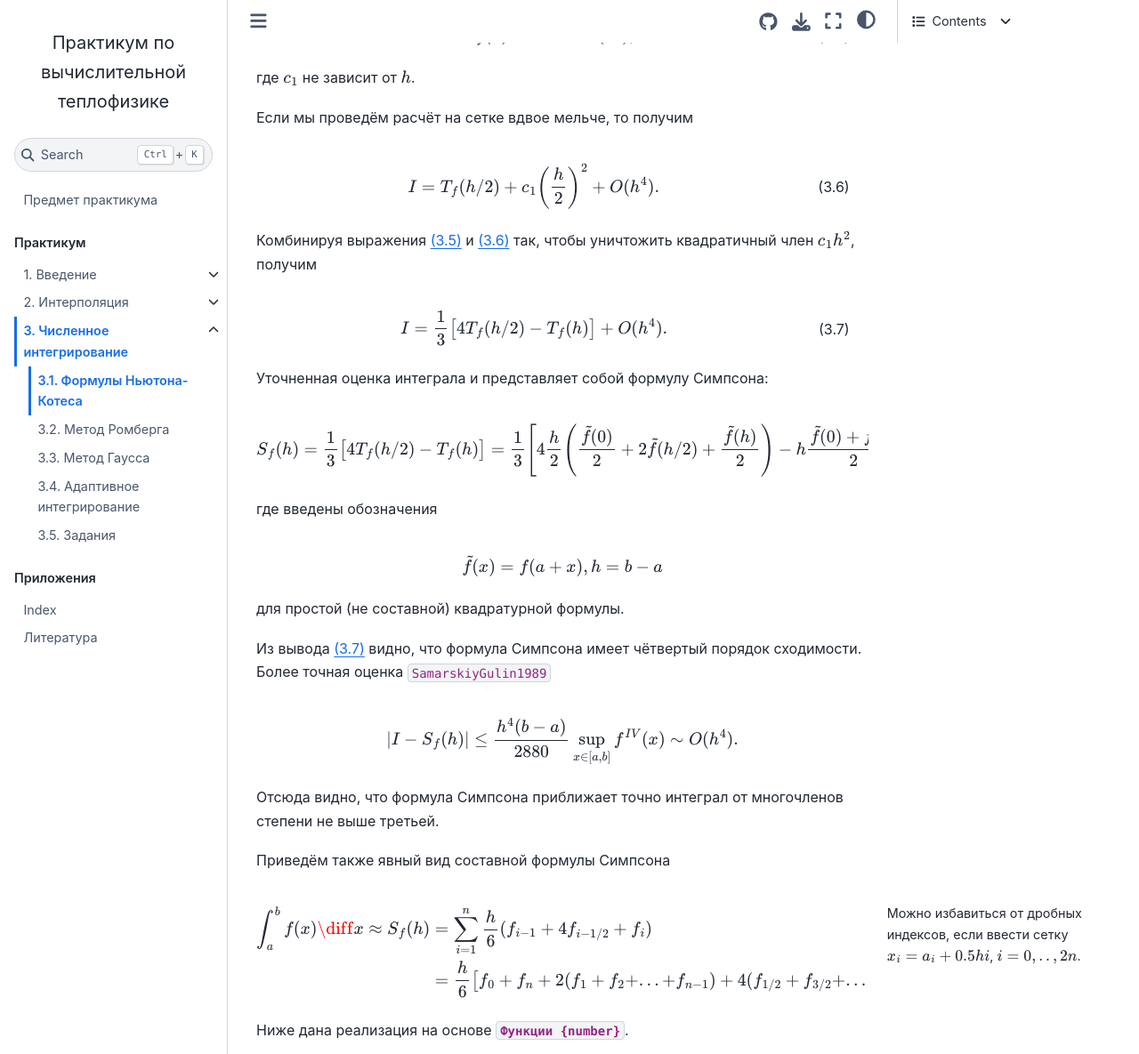
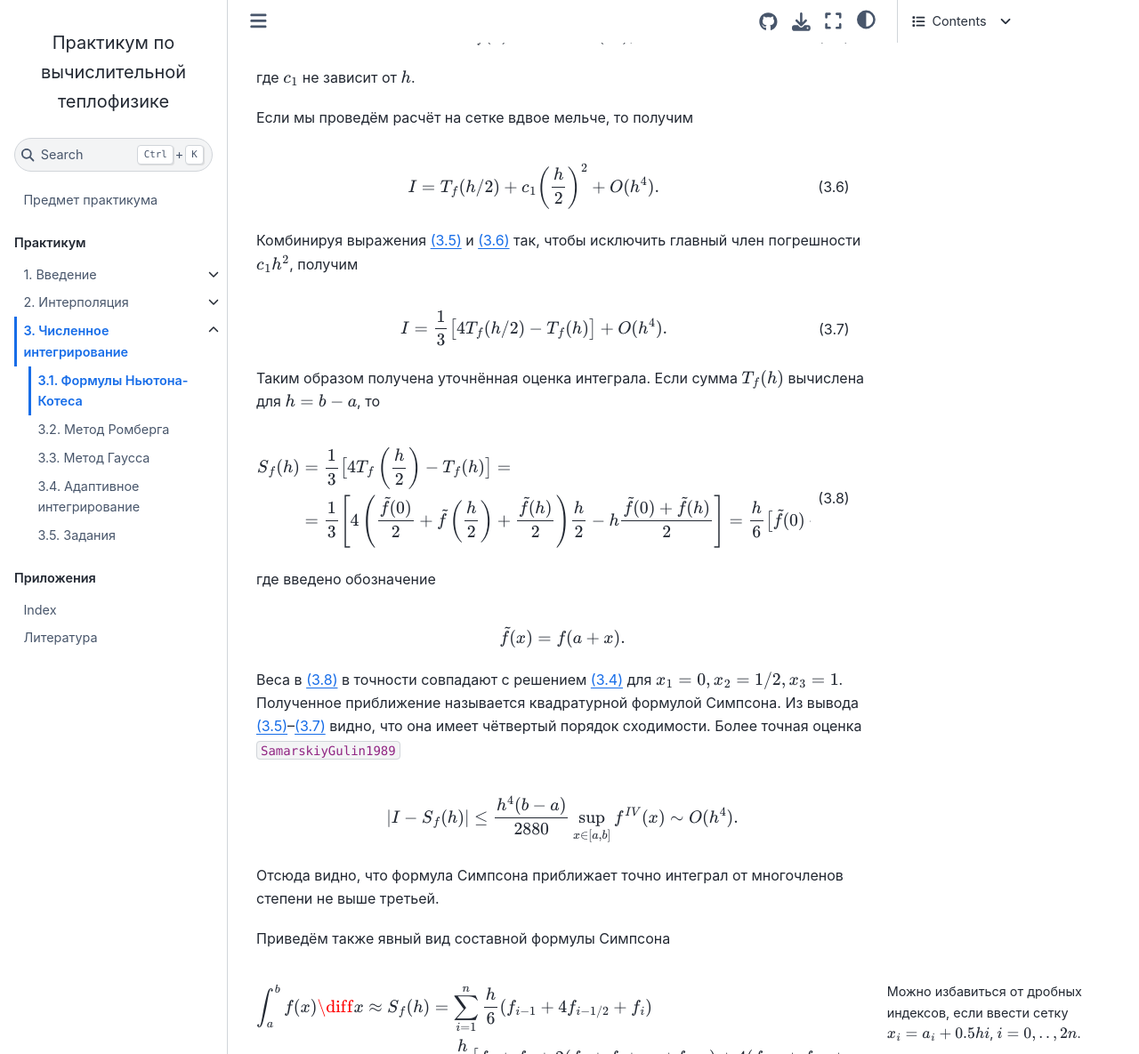
Before and after one commit to stepanzh/computational_thermodynamics, a Jupyter Book: the page built from book/integration/newton_cotes.md, in a window 1280 px wide and 1400 px high, scrolled down 4505 px, cut to the strip 0-1185 px from the top of the window. Shown: the whole strip at 89% size. Built offline with Jupyter Book 1.0.4 settings and Sphinx 7.4.7 and the Sphinx Book theme 1.1.4, drawn with Linux system fonts in a browser that asks for light colours; cross-references to code outside the pages are shown as plain code; some of the changed text lies outside the part shown.

Commit message:
Fixed typos newton_cotes.md

````diff
--- a/book/integration/newton_cotes.md
+++ b/book/integration/newton_cotes.md
@@ -92,13 +92,15 @@
 \int_a^b f(x)\diff x \approx \sum_{i=1}^n h \cdot f(x_i),\quad x_i = a + (i - 1/2)h, \quad h = \frac{b - a}{n}
 ```
 
+```{margin}
+`start:step:stop` означает диапазон точек с шагом `step`, начинающийся со `start`, последнее значение в котором меньше или равно `stop`.
+
+`sum(f, x)` вычисляет сумму значений функции `f` на массиве `x`.
+```
 :::{proof:function} midpoint
 
 **Формула прямоугольников.**
 
-```{margin}
-`start:step:stop` означает диапазон точек с шагом `step`, начинающийся со `start`, последнее значение в котором меньше или равно `stop`.
-```
 ```julia
 """
 Вычисляет по формуле прямоугольников интеграл ∫`f`dx на отрезке [`a`, `b`]
@@ -108,8 +110,7 @@
 function midpoint(f, a, b, n)
     h = (b - a) / n
     x = a + h/2 : h : b
-    y = f.(x)
-    int = h * sum(y)
+    int = h * sum(f, x)
     return int
 end
 ```
@@ -211,15 +212,15 @@
 
 Из формулы трапеций выводятся многие усовершенствованные методы. Ниже дана реализация.
 
+```{margin}
+`@views expr` означает, что внутри выражения `expr` срезы массивов (`x[m:n]`) должны пониматься не как копии,
+а как подмассивы, ссылающиеся на ту же область памяти, что и родительский массив.
+```
 (function-trapezoid)=
 :::{proof:function} trapezoid
 
 **Формула трапеций.**
 
-```{margin}
-`@views expr` означает, что внутри выражения `expr` срезы массивов (`x[m:n]`) должны пониматься не как копии,
-а как подмассивы, ссылающиеся на ту же область памяти, что и родительский массив.
-```
 ```julia
 """
 Вычисляет по формуле трапеций интеграл ∫`f`dx на отрезке [`a`, `b`]
@@ -289,31 +290,36 @@
 I = T_f(h/2) + c_1 \left(\frac{h}{2}\right)^2 + O(h^4).
 ```
 
-Комбинируя выражения {eq}`simp_step1` и {eq}`simp_step2` так, чтобы уничтожить квадратичный член $c_1 h^2$, получим
+Комбинируя выражения {eq}`simp_step1` и {eq}`simp_step2` так, чтобы исключить главный член погрешности $c_1 h^2$, получим
 
 ```{math}
 :label: simp_bigo
 I = \frac{1}{3} \big[4 T_f(h/2) - T_f(h)\big] + O(h^4).
 ```
 
-Уточненная оценка интеграла и представляет собой формулу Симпсона:
+Таким образом получена уточнённая оценка интеграла. Если сумма $T_f(h)$ вычислена для $h = b - a$, то
 
 ```{math}
-S_f(h) = \frac{1}{3} \big[4 T_f(h/2) - T_f(h)\big] =
-\frac{1}{3} \left[
-4 \frac{h}{2}\left(\frac{\tilde{f}(0)}{2} + 2 \tilde{f}(h/2) + \frac{\tilde{f}(h)}{2}\right) -
+:label: simp_final
+\begin{split}
+S_f(h) &= \frac{1}{3} \big[4 T_f\left(\frac{h}{2}\right) - T_f(h)\big] = \\
+&= \frac{1}{3} \left[
+4 \left(\frac{\tilde{f}(0)}{2} + \tilde{f}\left(\frac{h}{2}\right) + \frac{\tilde{f}(h)}{2}\right)\frac{h}{2} -
 h\frac{\tilde{f}(0) + \tilde{f}(h)}{2}
 \right] =
-\frac{1}{3} \big[ \tilde{f}(0) + 4 \tilde{f}(h/2) + \tilde{f}(h)\big].
+\frac{h}{6} \big[ \tilde{f}(0) + 4 \tilde{f}\left(\frac{h}{2}\right) + \tilde{f}(h)\big],
+\end{split}
 ```
-где введены обозначения
+
+где введено обозначение
 
 ```{math}
-\tilde{f}(x) = f(a + x), h = b - a
+\tilde{f}(x) = f(a + x).
 ```
-для простой (не составной) квадратурной формулы.
 
-Из вывода {eq}`simp_bigo` видно, что формула Симпсона имеет чётвертый порядок сходимости. Более точная оценка {cite}`SamarskiyGulin1989`
+Веса в {eq}`simp_final` в точности совпадают с решением {eq}`NewtonCotesGeneral` для $x_1 = 0, x_2 = 1/2, x_3 = 1$.
+Полученное приближение называется квадратурной формулой Симпсона. Из вывода {eq}`simp_step1`--{eq}`simp_bigo` видно,
+что она имеет чётвертый порядок сходимости. Более точная оценка {cite}`SamarskiyGulin1989`
 
 ```{math}
 |I - S_f(h)| \le \frac{h^4 (b-a)}{2880} \sup_{x\in [a,b]} f^{IV}(x) \sim O(h^4).
````
